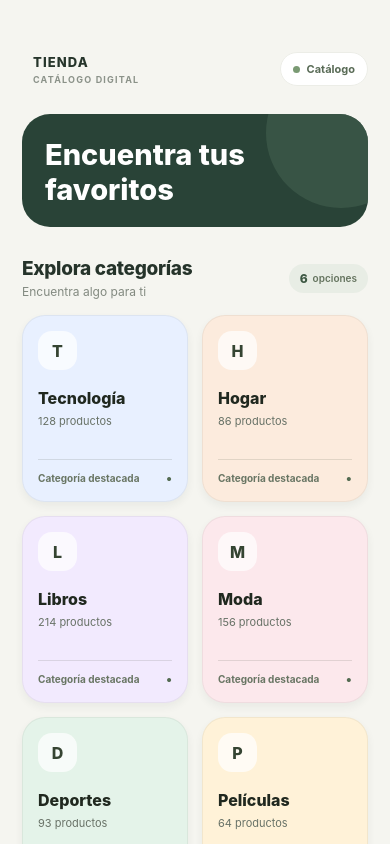
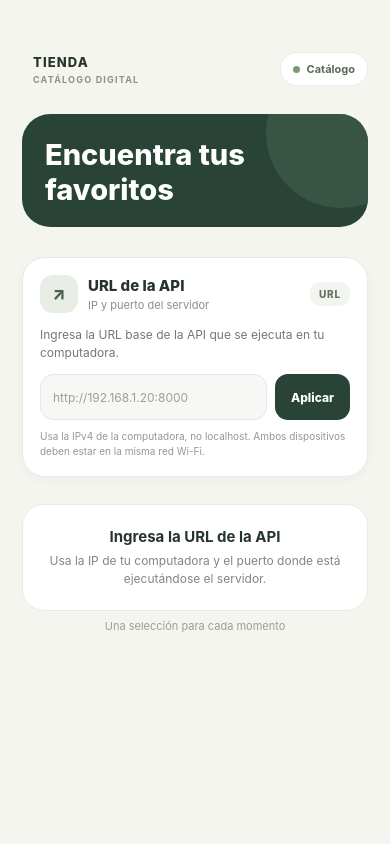
Before and after one commit to Fernando-Salazar-11/ProyectoFinalAndroid, a React Native app: screen / in a window 390 px wide. Built offline with nearby package versions, Linux system fonts and the light colour scheme.

Commit message:
Agreg link de API

```diff
--- a/App.js
+++ b/App.js
@@ -1,5 +1,13 @@
+import { useState } from 'react';
 import { StatusBar } from 'expo-status-bar';
-import { ScrollView, StyleSheet, Text, View } from 'react-native';
+import {
+  Pressable,
+  ScrollView,
+  StyleSheet,
+  Text,
+  TextInput,
+  View,
+} from 'react-native';
 import CategoryGrid from './CategoryGrid';
 
 /*
@@ -15,13 +23,38 @@ const categories = [
   { name: 'Películas', color: '#FFF2D8', count: '64 productos' },
 ];
 
-// La persona que conecte la API puede reemplazar este cuerpo por GET /categories.
-// Debe devolver un arreglo de categorías.
-async function getCategories() {
+// La persona que conecte la API puede usar apiUrl para consultar GET /categories.
+// La función debe devolver un arreglo de categorías.
+async function getCategories(apiUrl) {
+  void apiUrl;
   return categories;
 }
 
 export default function App() {
+  const [urlInput, setUrlInput] = useState('');
+  const [apiUrl, setApiUrl] = useState('');
+  const [urlError, setUrlError] = useState('');
+  const [reloadKey, setReloadKey] = useState(0);
+
+  const applyApiUrl = () => {
+    const normalizedUrl = urlInput.trim().replace(/\/+$/, '');
+
+    if (!/^https?:\/\/[^/\s?#]+$/i.test(normalizedUrl)) {
+      setUrlError('Ingresa la URL base, por ejemplo http://192.168.1.20:8000.');
+      return;
+    }
+
+    if (/localhost|127\.0\.0\.1|0\.0\.0\.0/i.test(normalizedUrl)) {
+      setUrlError('En el teléfono, usa la IPv4 de tu computadora, no localhost ni 0.0.0.0.');
+      return;
+    }
+
+    setUrlError('');
+    setUrlInput(normalizedUrl);
+    setApiUrl(normalizedUrl);
+    setReloadKey((key) => key + 1);
+  };
+
   return (
     <View style={styles.container}>
       <StatusBar style="dark" />
@@ -45,7 +78,69 @@ export default function App() {
           <Text style={styles.title}>Encuentra tus favoritos</Text>
         </View>
 
-        <CategoryGrid getCategories={getCategories} />
+        <View style={styles.connectionCard}>
+          <View style={styles.connectionHeader}>
+            <View style={styles.connectionIcon}>
+              <Text style={styles.connectionIconText}>↗</Text>
+            </View>
+            <View style={styles.connectionTitleGroup}>
+              <Text style={styles.connectionTitle}>URL de la API</Text>
+              <Text style={styles.connectionSubtitle}>IP y puerto del servidor</Text>
+            </View>
+            <View style={styles.connectionStep}>
+              <Text style={styles.connectionStepText}>URL</Text>
+            </View>
+          </View>
+
+          <Text style={styles.connectionDescription}>
+            Ingresa la URL base de la API que se ejecuta en tu computadora.
+          </Text>
+
+          <View style={styles.urlRow}>
+            <TextInput
+              value={urlInput}
+              onChangeText={(value) => {
+                setUrlInput(value);
+                setUrlError('');
+              }}
+              onSubmitEditing={applyApiUrl}
+              placeholder="http://192.168.1.20:8000"
+              placeholderTextColor="#9AA096"
+              autoCapitalize="none"
+              autoCorrect={false}
+              keyboardType="url"
+              returnKeyType="done"
+              style={styles.urlInput}
+              accessibilityLabel="URL de la API"
+            />
+            <Pressable
+              style={({ pressed }) => [
+                styles.connectButton,
+                pressed && styles.connectButtonPressed,
+              ]}
+              onPress={applyApiUrl}
+              accessibilityRole="button"
+            >
+              <Text style={styles.connectButtonText}>Aplicar</Text>
+            </Pressable>
+          </View>
+
+          {urlError ? <Text style={styles.urlError}>{urlError}</Text> : null}
+          <Text style={styles.connectionHint}>
+            Usa la IPv4 de la computadora, no localhost. Ambos dispositivos deben estar en la misma red Wi-Fi.
+          </Text>
+          {apiUrl ? (
+            <Text style={styles.activeUrl} numberOfLines={1}>
+              URL seleccionada: {apiUrl}
+            </Text>
+          ) : null}
+        </View>
+
+        <CategoryGrid
+          getCategories={getCategories}
+          apiUrl={apiUrl}
+          reloadKey={reloadKey}
+        />
 
         <Text style={styles.footer}>Una selección para cada momento</Text>
       </ScrollView>
@@ -120,6 +215,120 @@ const styles = StyleSheet.create({
     fontSize: 11,
     fontWeight: '700',
   },
+  connectionCard: {
+    backgroundColor: '#FFFFFF',
+    borderRadius: 23,
+    borderWidth: 1,
+    borderColor: '#E8EAE3',
+    padding: 17,
+    marginBottom: 27,
+    shadowColor: '#24372B',
+    shadowOpacity: 0.045,
+    shadowRadius: 10,
+    shadowOffset: { width: 0, height: 3 },
+    elevation: 1,
+  },
+  connectionHeader: {
+    flexDirection: 'row',
+    alignItems: 'center',
+  },
+  connectionIcon: {
+    width: 38,
+    height: 38,
+    borderRadius: 13,
+    backgroundColor: '#E8EDE5',
+    alignItems: 'center',
+    justifyContent: 'center',
+  },
+  connectionIconText: {
+    color: '#49634A',
+    fontSize: 17,
+    fontWeight: '800',
+  },
+  connectionTitleGroup: {
+    flex: 1,
+    marginLeft: 10,
+  },
+  connectionTitle: {
+    color: '#26352B',
+    fontSize: 15,
+    fontWeight: '800',
+  },
+  connectionSubtitle: {
+    color: '#8A9087',
+    fontSize: 11,
+    marginTop: 3,
+  },
+  connectionStep: {
+    backgroundColor: '#F2F4EF',
+    borderRadius: 10,
+    paddingHorizontal: 9,
+    paddingVertical: 6,
+  },
+  connectionStepText: {
+    color: '#64735E',
+    fontSize: 10,
+    fontWeight: '800',
+    letterSpacing: 0.8,
+  },
+  connectionDescription: {
+    color: '#727A70',
+    fontSize: 12,
+    lineHeight: 18,
+    marginTop: 13,
+    marginBottom: 12,
+  },
+  urlRow: {
+    flexDirection: 'row',
+    alignItems: 'center',
+  },
+  urlInput: {
+    flex: 1,
+    minWidth: 0,
+    height: 46,
+    backgroundColor: '#F7F8F5',
+    borderWidth: 1,
+    borderColor: '#E4E8E0',
+    borderRadius: 13,
+    paddingHorizontal: 12,
+    color: '#29372D',
+    fontSize: 12,
+    marginRight: 8,
+  },
+  connectButton: {
+    height: 46,
+    borderRadius: 13,
+    paddingHorizontal: 16,
+    backgroundColor: '#294337',
+    alignItems: 'center',
+    justifyContent: 'center',
+  },
+  connectButtonPressed: {
+    opacity: 0.82,
+  },
+  connectButtonText: {
+    color: '#FFFFFF',
+    fontSize: 12,
+    fontWeight: '800',
+  },
+  urlError: {
+    color: '#A33D35',
+    fontSize: 11,
+    lineHeight: 16,
+    marginTop: 8,
+  },
+  connectionHint: {
+    color: '#92988F',
+    fontSize: 10,
+    lineHeight: 15,
+    marginTop: 9,
+  },
+  activeUrl: {
+    color: '#4E6A50',
+    fontSize: 10,
+    fontWeight: '600',
+    marginTop: 7,
+  },
   hero: {
     backgroundColor: '#294337',
     borderRadius: 28,
--- a/CategoryGrid.js
+++ b/CategoryGrid.js
@@ -1,21 +1,30 @@
 import { useEffect, useState } from 'react';
 import { Image, Pressable, StyleSheet, Text, View } from 'react-native';
 
-export default function CategoryGrid({ getCategories }) {
+export default function CategoryGrid({ getCategories, apiUrl, reloadKey }) {
   const [categories, setCategories] = useState([]);
-  const [isLoading, setIsLoading] = useState(true);
+  const [isLoading, setIsLoading] = useState(false);
   const [hasError, setHasError] = useState(false);
   const [expandedCategory, setExpandedCategory] = useState(null);
 
   useEffect(() => {
     let isActive = true;
 
+    if (!apiUrl) {
+      setCategories([]);
+      setHasError(false);
+      setIsLoading(false);
+      return () => {
+        isActive = false;
+      };
+    }
+
     async function loadCategories() {
       setIsLoading(true);
       setHasError(false);
 
       try {
-        const result = await getCategories();
+        const result = await getCategories(apiUrl);
         if (!Array.isArray(result)) {
           throw new Error('getCategories debe devolver un arreglo.');
         }
@@ -31,7 +40,18 @@ export default function CategoryGrid({ getCategories }) {
     return () => {
       isActive = false;
     };
-  }, [getCategories]);
+  }, [getCategories, apiUrl, reloadKey]);
+
+  if (!apiUrl) {
+    return (
+      <View style={styles.stateCard}>
+        <Text style={styles.stateTitle}>Ingresa la URL de la API</Text>
+        <Text style={styles.stateText}>
+          Usa la IP de tu computadora y el puerto donde está ejecutándose el servidor.
+        </Text>
+      </View>
+    );
+  }
 
   if (isLoading) {
     return (
```
